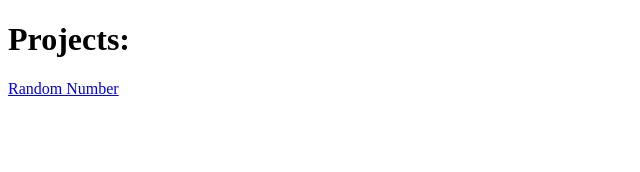
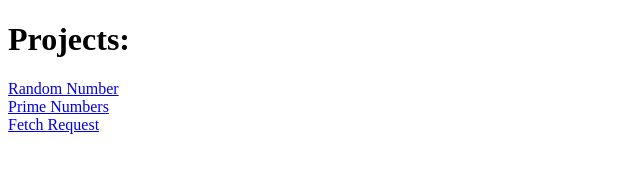
Before and after one commit to maileliasmiller/maileliasmiller.github.io, a plain HTML site: page index.html in a window 1280 px wide. Shown: the whole page, without its empty margins (0-640 px from the left). Drawn offline with Linux system fonts and the light colour scheme.

Commit message:
Update index.html

```diff
--- a/index.html
+++ b/index.html
@@ -6,5 +6,9 @@
     <body>
         <h1>Projects:</h1>
         <a href="/rn">Random Number</a>
+        <br>
+        <a href="/pn">Prime Numbers</a>
+        <br>
+        <a href="/fr">Fetch Request</a>
     </body>
 </html>
```
